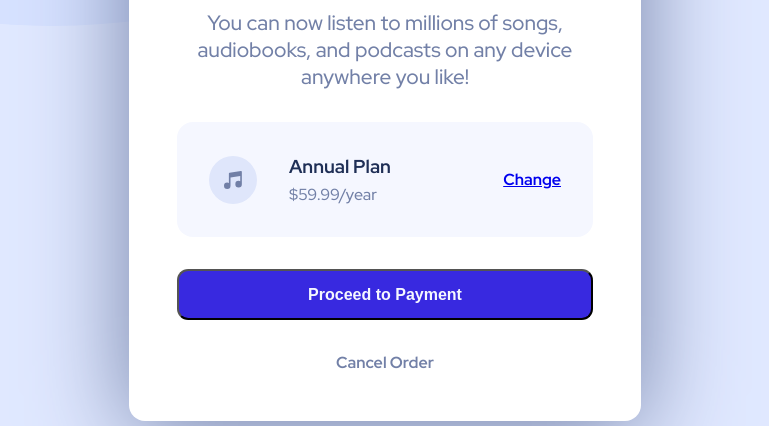
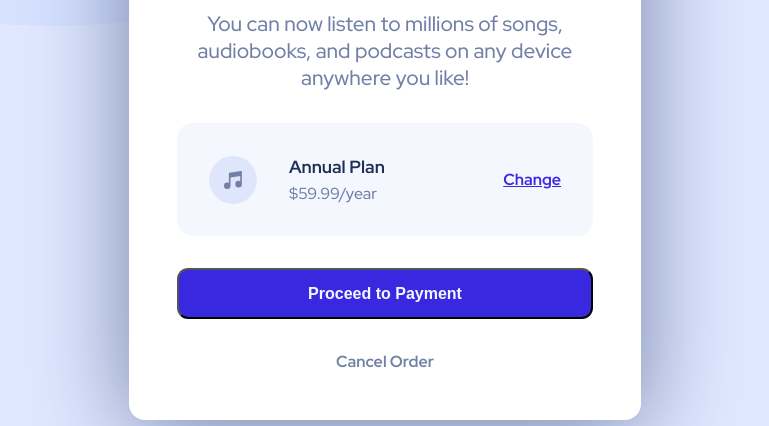
Before and after one commit to OliverNikolovski/order-summary-card, a plain HTML site: page index.html in a window 1280 px wide. Shown: the part 374-800 px from the top of the page, without its empty margins (255-1024 px from the left). Drawn offline with Linux system fonts and the light colour scheme.

Commit message:
Fix accessibility issue

```diff
--- a/index.html
+++ b/index.html
@@ -26,7 +26,7 @@
       <div class="subscription-info-container">
         <img src="/images/icon-music.svg" alt="" aria-hidden="true" class="icon-music">
         <div class="subscription-info">
-          <h3>Annual Plan</h3>
+          <h2>Annual Plan</h2>
           <p class="subscription-price">
             $59.99/year
           </p>
--- a/style.css
+++ b/style.css
@@ -86,8 +86,10 @@ body {
     gap: 0.3rem;
 }
 
-.subscription-info h3 {
+.subscription-info h2 {
     color: var(--dark-blue);
+    font-size: 1.1rem;
+    font-weight: 600;
 }
 
 .subscription-price {
@@ -97,7 +99,11 @@ body {
 .change {
     flex-grow: 1;
     text-align: right;
-    color: var(--dark-blue);
+
+}
+
+.change a {
+    color: var(--bright-blue);
     font-weight: 600;
 }
 
```
